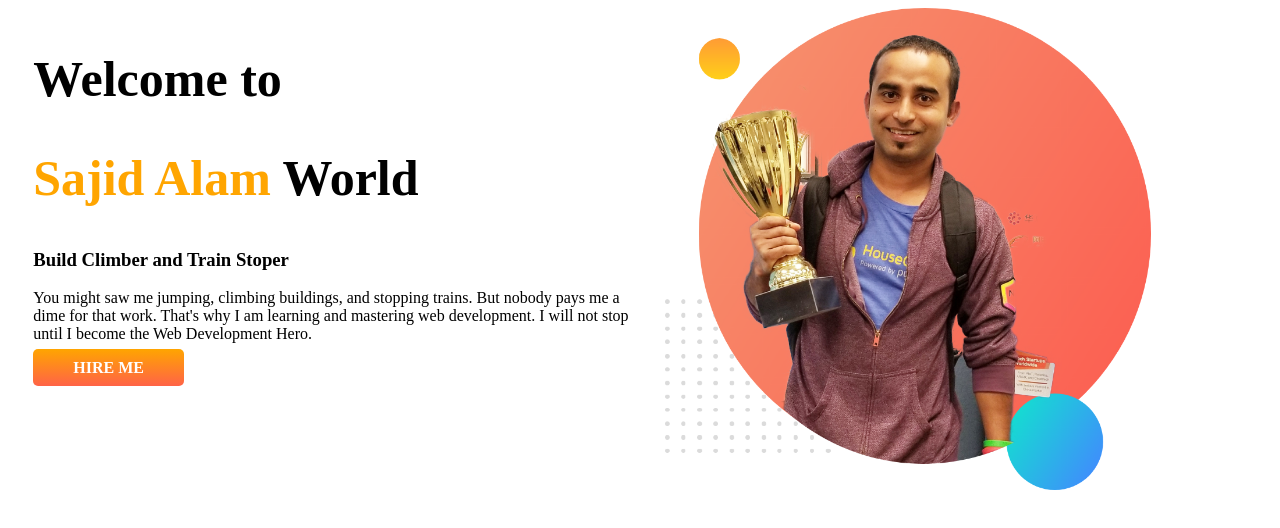
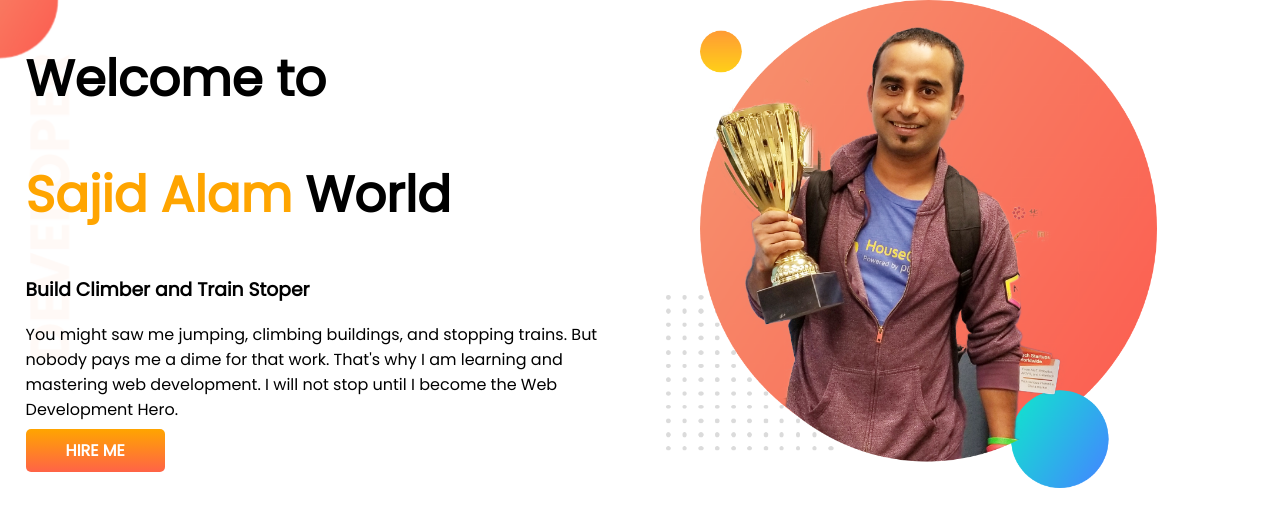
Before and after one commit to saifbd12/3rd-repo, a plain HTML site: page index.html in a window 1280 px wide. Drawn offline with Linux system fonts and the light colour scheme.

Commit message:
top-banner

```diff
--- a/index.html
+++ b/index.html
@@ -13,7 +13,7 @@
 </head>
 
 <body>
-    <section>
+    <section class="top-banner">
         <div class="half-width">
             <h1>Welcome to</h1>
             <h1> <span class="orange-color">Sajid Alam</span> World</h1>
--- a/style.css
+++ b/style.css
@@ -1,5 +1,6 @@
-bosy{
+body{
     font-family: 'Poppins', sans-serif;
+    margin: 0;
 }
 h1{
     font-size: 50px;
@@ -25,3 +26,8 @@ section{
     font-weight: 700;
     border-radius: 5px;
 }
+.top-banner{
+    background-image: url(images/top-banner.png);
+    background-repeat: no-repeat;
+
+}
```
